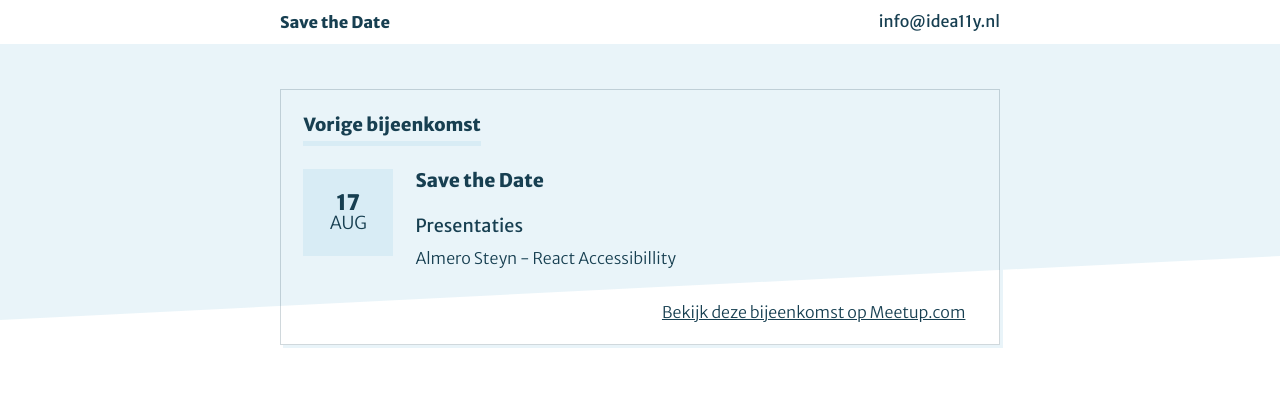
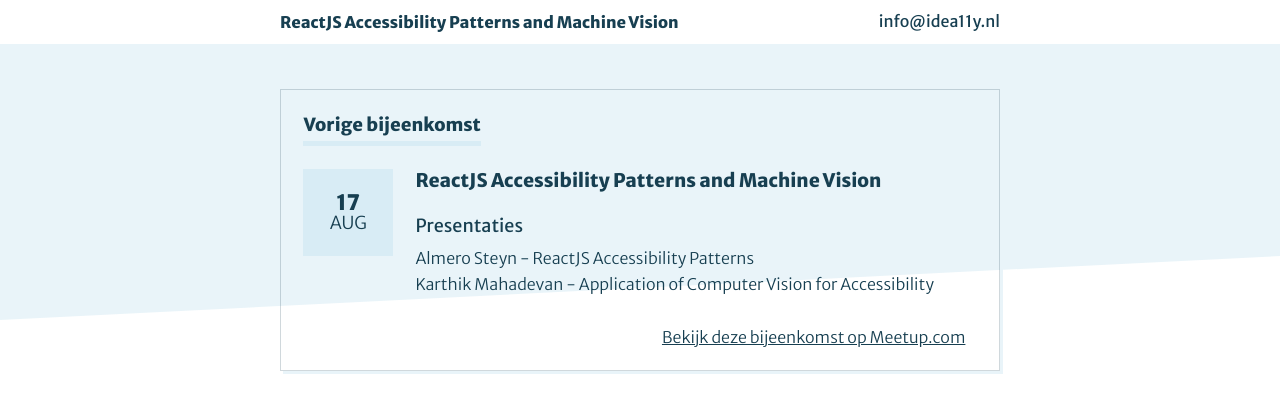
Before and after one commit to petervangrieken/ideal, a Jekyll site: the page built from _posts/2017-08-17-save-the-date.md, in a window 1280 px wide. Shown: the top 413 px of the page. Built offline with Jekyll 4.4.1, drawn with Linux system fonts in a browser that asks for light colours.

Commit message:
Update 2017-08-17-save-the-date.md

```diff
--- a/_posts/2017-08-17-save-the-date.md
+++ b/_posts/2017-08-17-save-the-date.md
@@ -1,9 +1,10 @@
 ---
 layout: meetup
-title: "Save the Date"
+title: "ReactJS Accessibility Patterns and Machine Vision"
 location: "Ibuildings, Goeman Borgesiuslaan 77, Utrecht"
 date: 2017-08-17
 meetuplink: "https://www.meetup.com/Inclusive-Design-Accessibility/events/240992277/"
 ---
 
-* Almero Steyn - React Accessibillity
+* Almero Steyn - ReactJS Accessibility Patterns
+* Karthik Mahadevan - Application of Computer Vision for Accessibility
```
